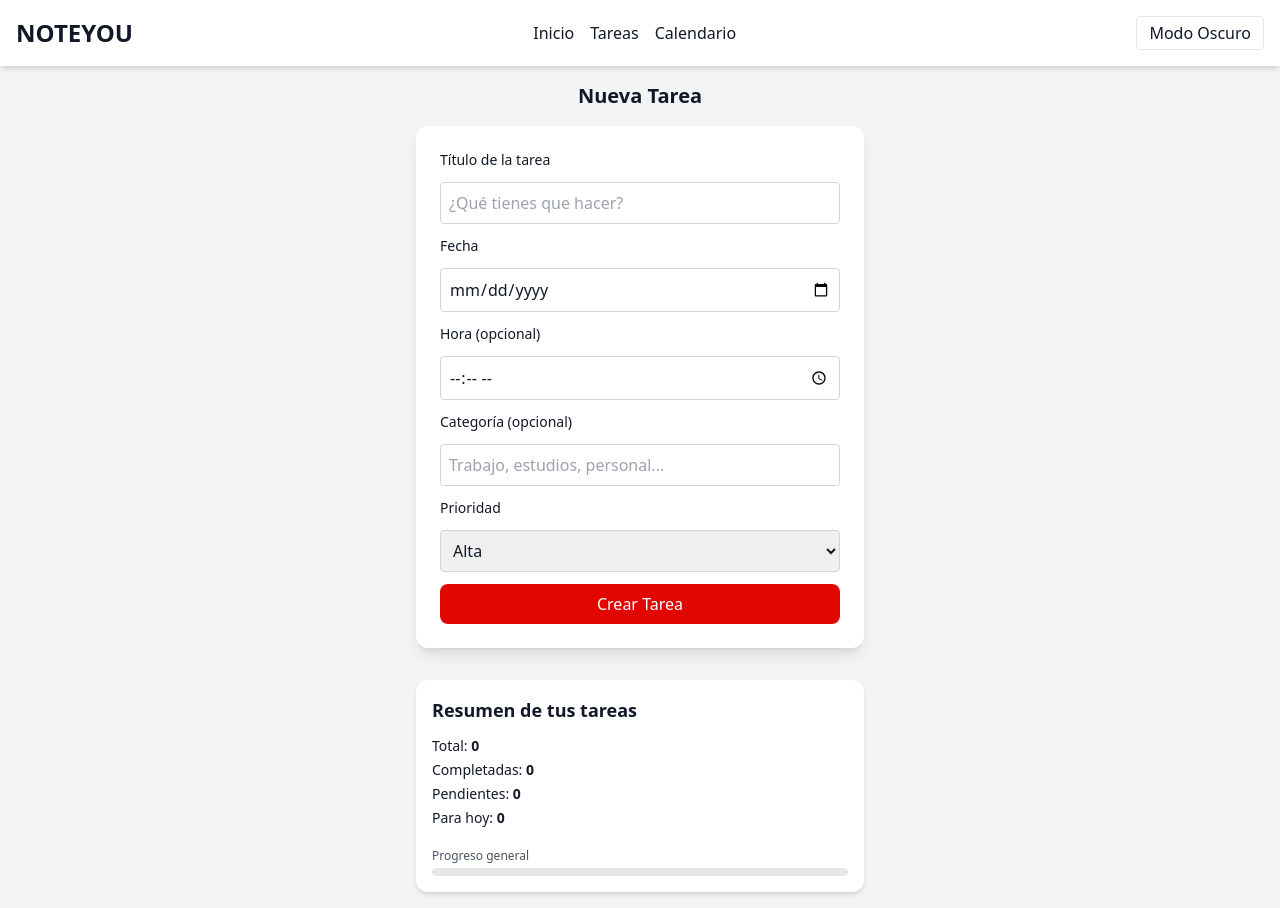
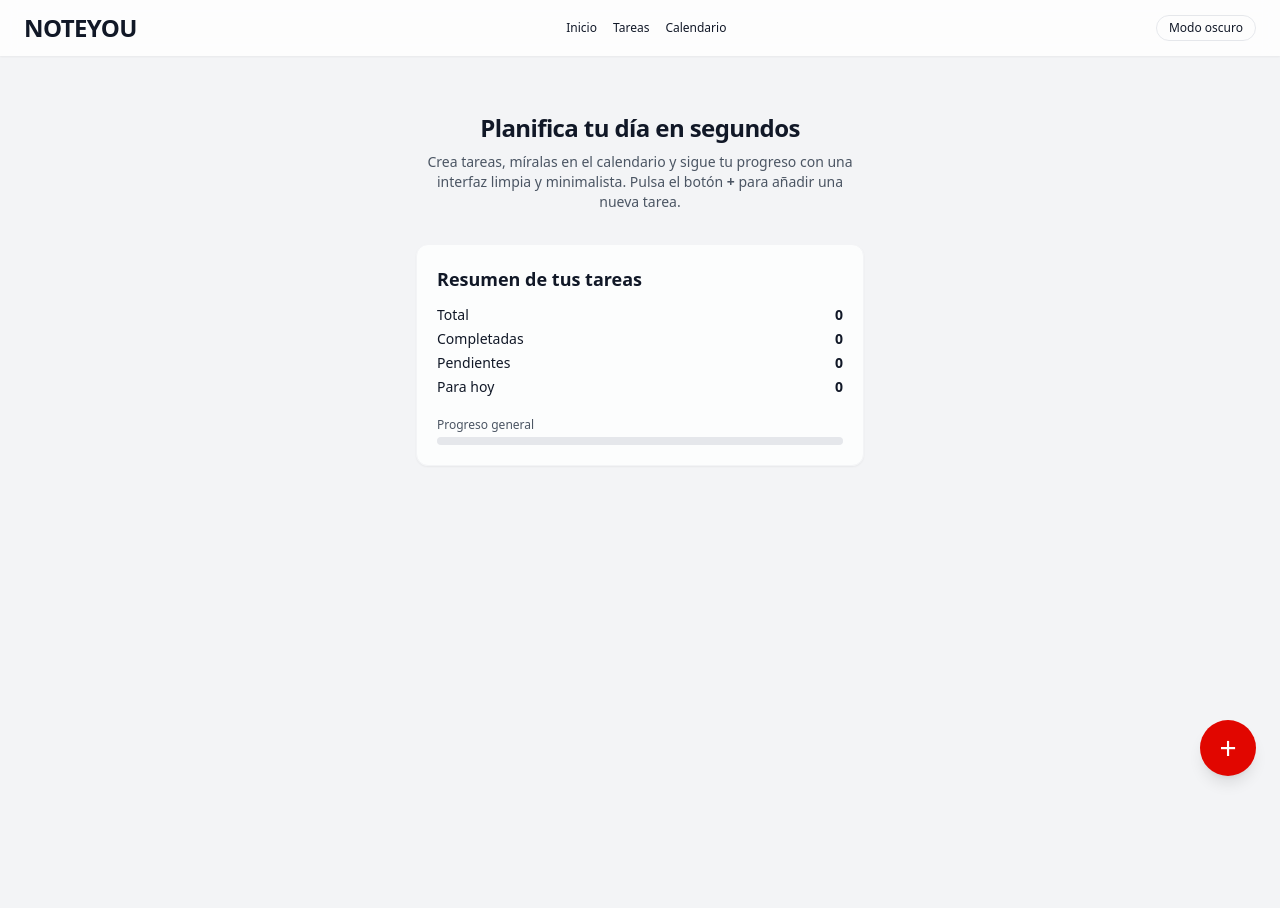
Before and after one commit to serradogee/taskflow-project, a plain HTML site: page index.html in a window 1280 px wide. After the commit the page ends 800 px from the top, so only its background shows below. Drawn offline with nearby package versions, Linux system fonts and the light colour scheme.

Commit message:
Actualizado

```diff
--- a/app.js
+++ b/app.js
@@ -1,4 +1,4 @@
-gilet tasks = JSON.parse(localStorage.getItem("tasks")) || [];
+let tasks = JSON.parse(localStorage.getItem("tasks")) || [];
 let currentDate = new Date();
 let editingTaskId = null;
 
@@ -211,6 +211,7 @@ function addTask() {
     renderTasks();
     renderCalendar();
     showTaskCreatedMessage();
+    closeNewTaskModal();
 }
 
 /* ---------------- MENSAJE TEMPORAL ---------------- */
@@ -515,6 +516,28 @@ function saveTaskEdits() {
     closeEditModal();
 }
 
+/**
+ * Abre el modal de nueva tarea.
+ */
+function openNewTaskModal() {
+    const modal = document.getElementById("newTaskModal");
+    if (modal) {
+        modal.classList.remove("hidden");
+        modal.classList.add("flex");
+    }
+}
+
+/**
+ * Cierra el modal de nueva tarea.
+ */
+function closeNewTaskModal() {
+    const modal = document.getElementById("newTaskModal");
+    if (modal) {
+        modal.classList.add("hidden");
+        modal.classList.remove("flex");
+    }
+}
+
 function closeModal() {
     document.getElementById("calendarModal").style.display = "none";
 }
@@ -523,6 +546,8 @@ function closeModal() {
 document.addEventListener("keydown", (e) => {
     if (e.key === "Escape") {
         closeModal();
+        closeEditModal();
+        closeNewTaskModal();
     }
 });
 
--- a/index.html
+++ b/index.html
@@ -31,66 +31,43 @@
     <!-- Estilos propios -->
     <link rel="stylesheet" href="styles.css">
 </head>
+
 <body class="bg-gray-100 dark:bg-gray-900 text-gray-900 dark:text-gray-100 font-sans">
 
-    <header class="flex justify-between items-center p-4 bg-white dark:bg-gray-800 shadow-md">
-        <h1 class="text-2xl font-bold cursor-pointer" onclick="showView('homeView')">NOTEYOU</h1>
-        <nav class="flex gap-4" aria-label="Navegación principal">
+    <header class="flex justify-between items-center px-6 py-3 bg-white/80 dark:bg-gray-800/80 backdrop-blur shadow-sm">
+        <h1 class="text-2xl font-bold cursor-pointer tracking-tight" onclick="showView('homeView')">NOTEYOU</h1>
+        <nav class="flex gap-4 text-xs whitespace-nowrap" aria-label="Navegación principal">
             <button type="button" class="nav-btn" onclick="showView('homeView')">Inicio</button>
             <button type="button" class="nav-btn" onclick="showView('tasksView')">Tareas</button>
             <button type="button" class="nav-btn" onclick="showView('calendarView')">Calendario</button>
         </nav>
-        <button id="darkToggle" type="button" class="px-3 py-1 border rounded hover:bg-gray-200 dark:hover:bg-gray-700"
+        <button id="darkToggle" type="button"
+            class="px-3 py-1 border rounded-full text-xs hover:bg-gray-200 dark:hover:bg-gray-700"
             aria-pressed="false" aria-label="Cambiar modo de color">
-            Modo Oscuro
+            Modo oscuro
         </button>
     </header>
 
     <main class="max-w-3xl mx-auto p-4">
 
-        <!-- ================== INICIO (CREAR TAREA) ================== -->
-        <section id="homeView" class="flex flex-col justify-center items-center min-h-[60vh]">
-            <h2 class="text-xl font-semibold mb-4">Nueva Tarea</h2>
-
-            <div class="card w-full max-w-md p-6 bg-white dark:bg-gray-800 rounded-xl shadow-lg flex flex-col gap-3">
-                <label for="taskTitle" class="text-sm font-medium">Título de la tarea</label>
-                <input type="text" id="taskTitle" name="taskTitle" placeholder="¿Qué tienes que hacer?"
-                    class="p-2 rounded border border-gray-300 dark:border-gray-600 focus:outline-none focus:ring-2 focus:ring-primary">
-
-                <label for="taskDate" class="text-sm font-medium">Fecha</label>
-                <input type="date" id="taskDate" name="taskDate"
-                    class="p-2 rounded border border-gray-300 dark:border-gray-600 focus:outline-none focus:ring-2 focus:ring-primary">
-
-                <label for="taskTime" class="text-sm font-medium">Hora (opcional)</label>
-                <input type="time" id="taskTime" name="taskTime"
-                    class="p-2 rounded border border-gray-300 dark:border-gray-600 focus:outline-none focus:ring-2 focus:ring-primary">
-
-                <label for="taskCategory" class="text-sm font-medium">Categoría (opcional)</label>
-                <input type="text" id="taskCategory" name="taskCategory" placeholder="Trabajo, estudios, personal..."
-                    class="p-2 rounded border border-gray-300 dark:border-gray-600 focus:outline-none focus:ring-2 focus:ring-primary">
-
-                <label for="taskPriority" class="text-sm font-medium">Prioridad</label>
-                <select id="taskPriority" name="taskPriority"
-                    class="p-2 rounded border border-gray-300 dark:border-gray-600 focus:outline-none focus:ring-2 focus:ring-primary">
-                    <option value="Alta">Alta</option>
-                    <option value="Media">Media</option>
-                    <option value="Baja">Baja</option>
-                </select>
-
-                <button id="addBtn" type="button" onclick="addTask()"
-                    class="bg-primary text-white py-2 rounded-lg hover:bg-red-700 transition-colors duration-300">
-                    Crear Tarea
-                </button>
+        <!-- ================== INICIO ================== -->
+        <section id="homeView" class="flex flex-col items-center gap-8 py-10">
+            <div class="text-center max-w-md">
+                <h2 class="text-2xl font-semibold mb-2 tracking-tight">Planifica tu día en segundos</h2>
+                <p class="text-sm text-gray-600 dark:text-gray-300">
+                    Crea tareas, míralas en el calendario y sigue tu progreso con una interfaz limpia y minimalista.
+                    Pulsa el botón <strong>+</strong> para añadir una nueva tarea.
+                </p>
             </div>
 
             <div id="taskSummaryCard"
-                class="mt-8 w-full max-w-md bg-white dark:bg-gray-800 rounded-xl shadow-md p-4 flex flex-col gap-3">
+                class="w-full max-w-md bg-white/80 dark:bg-gray-800/80 border border-gray-100 dark:border-gray-700 rounded-xl shadow-sm p-5 flex flex-col gap-3">
                 <h3 class="text-lg font-semibold">Resumen de tus tareas</h3>
                 <div class="flex flex-col gap-1 text-sm">
-                    <span>Total: <strong id="summaryTotal">0</strong></span>
-                    <span>Completadas: <strong id="summaryCompleted">0</strong></span>
-                    <span>Pendientes: <strong id="summaryPending">0</strong></span>
-                    <span>Para hoy: <strong id="summaryToday">0</strong></span>
+                    <span class="flex justify-between"><span>Total</span> <strong id="summaryTotal">0</strong></span>
+                    <span class="flex justify-between"><span>Completadas</span> <strong id="summaryCompleted">0</strong></span>
+                    <span class="flex justify-between"><span>Pendientes</span> <strong id="summaryPending">0</strong></span>
+                    <span class="flex justify-between"><span>Para hoy</span> <strong id="summaryToday">0</strong></span>
                 </div>
                 <div class="mt-2">
                     <p class="text-xs text-gray-600 dark:text-gray-300 mb-1">Progreso general</p>
@@ -103,7 +80,7 @@
 
         <!-- ================== TAREAS ================== -->
         <section id="tasksView" class="hidden">
-            <h2 class="text-xl font-semibold mb-2">Todas las Tareas</h2>
+            <h2 class="text-xl font-semibold mb-2">Todas las tareas</h2>
             <p id="taskCounter" class="text-sm text-gray-600 dark:text-gray-300 mb-4">0 tareas</p>
 
             <div class="filter-line flex flex-wrap gap-2 mb-4">
@@ -145,18 +122,24 @@
             <h2 class="text-xl font-semibold mb-4">Calendario</h2>
 
             <div class="calendar-header flex items-center justify-between mb-4">
-                <button onclick="changeMonth(-1)" class="px-3 py-1 border rounded hover:bg-gray-200 dark:hover:bg-gray-700">◀</button>
+                <button onclick="changeMonth(-1)"
+                    class="px-3 py-1 border rounded hover:bg-gray-200 dark:hover:bg-gray-700">◀</button>
                 <h3 id="monthYear" class="text-lg font-semibold"></h3>
-                <button onclick="changeMonth(1)" class="px-3 py-1 border rounded hover:bg-gray-200 dark:hover:bg-gray-700">▶</button>
+                <button onclick="changeMonth(1)"
+                    class="px-3 py-1 border rounded hover:bg-gray-200 dark:hover:bg-gray-700">▶</button>
             </div>
 
             <div id="calendar" class="grid grid-cols-7 gap-3"></div>
 
-            <div id="calendarModal" class="calendar-modal hidden fixed inset-0 bg-black bg-opacity-50 flex items-center justify-center">
+            <div id="calendarModal"
+                class="calendar-modal hidden fixed inset-0 bg-black bg-opacity-50 flex items-center justify-center">
                 <div class="calendar-modal-content bg-white dark:bg-gray-800 p-6 rounded-xl max-h-[80%] overflow-y-auto w-96">
                     <h3 id="modalTitle" class="text-lg font-semibold mb-4"></h3>
                     <div id="modalTasks" class="task-grid grid gap-3"></div>
-                    <button onclick="closeModal()" class="mt-4 bg-primary text-white py-2 px-4 rounded-lg hover:bg-red-700 transition-colors duration-300">Cerrar</button>
+                    <button onclick="closeModal()"
+                        class="mt-4 bg-primary text-white py-2 px-4 rounded-lg hover:bg-red-700 transition-colors duration-300">
+                        Cerrar
+                    </button>
                 </div>
             </div>
         </section>
@@ -206,8 +189,62 @@
             </div>
         </div>
 
+        <!-- ================== MODAL NUEVA TAREA ================== -->
+        <div id="newTaskModal"
+            class="fixed inset-0 bg-black bg-opacity-50 hidden items-center justify-center z-40">
+            <div class="bg-white dark:bg-gray-800 p-6 rounded-xl w-full max-w-md shadow-lg">
+                <h3 class="text-lg font-semibold mb-4">Nueva tarea</h3>
+
+                <div class="flex flex-col gap-3">
+                    <label for="taskTitle" class="text-sm font-medium">Título de la tarea</label>
+                    <input type="text" id="taskTitle" name="taskTitle" placeholder="¿Qué tienes que hacer?"
+                        class="p-2 rounded border border-gray-300 dark:border-gray-600 focus:outline-none focus:ring-2 focus:ring-primary">
+
+                    <label for="taskDate" class="text-sm font-medium">Fecha</label>
+                    <input type="date" id="taskDate" name="taskDate"
+                        class="p-2 rounded border border-gray-300 dark:border-gray-600 focus:outline-none focus:ring-2 focus:ring-primary">
+
+                    <label for="taskTime" class="text-sm font-medium">Hora (opcional)</label>
+                    <input type="time" id="taskTime" name="taskTime"
+                        class="p-2 rounded border border-gray-300 dark:border-gray-600 focus:outline-none focus:ring-2 focus:ring-primary">
+
+                    <label for="taskCategory" class="text-sm font-medium">Categoría (opcional)</label>
+                    <input type="text" id="taskCategory" name="taskCategory" placeholder="Trabajo, estudios, personal..."
+                        class="p-2 rounded border border-gray-300 dark:border-gray-600 focus:outline-none focus:ring-2 focus:ring-primary">
+
+                    <label for="taskPriority" class="text-sm font-medium">Prioridad</label>
+                    <select id="taskPriority" name="taskPriority"
+                        class="p-2 rounded border border-gray-300 dark:border-gray-600 focus:outline-none focus:ring-2 focus:ring-primary">
+                        <option value="Alta">Alta</option>
+                        <option value="Media">Media</option>
+                        <option value="Baja">Baja</option>
+                    </select>
+                </div>
+
+                <div class="flex justify-end gap-2 mt-6">
+                    <button type="button" onclick="closeNewTaskModal()"
+                        class="px-4 py-2 rounded-lg border border-gray-300 dark:border-gray-600 text-sm hover:bg-gray-100 dark:hover:bg-gray-800 transition-colors duration-300">
+                        Cancelar
+                    </button>
+                    <button type="button" onclick="addTask()"
+                        class="px-4 py-2 rounded-lg bg-primary text-white text-sm hover:bg-red-700 transition-colors duration-300">
+                        Crear tarea
+                    </button>
+                </div>
+            </div>
+        </div>
+
     </main>
+
+    <!-- Botón flotante para crear tarea -->
+    <button id="fabAddTask" type="button"
+        class="fixed bottom-6 right-6 w-14 h-14 rounded-full bg-primary text-white text-3xl leading-none flex items-center justify-center shadow-lg hover:bg-red-700 focus:outline-none focus:ring-2 focus:ring-primary"
+        aria-label="Crear nueva tarea"
+        onclick="openNewTaskModal()">
+        +
+    </button>
 
     <script src="app.js"></script>
 </body>
+
 </html>
```
